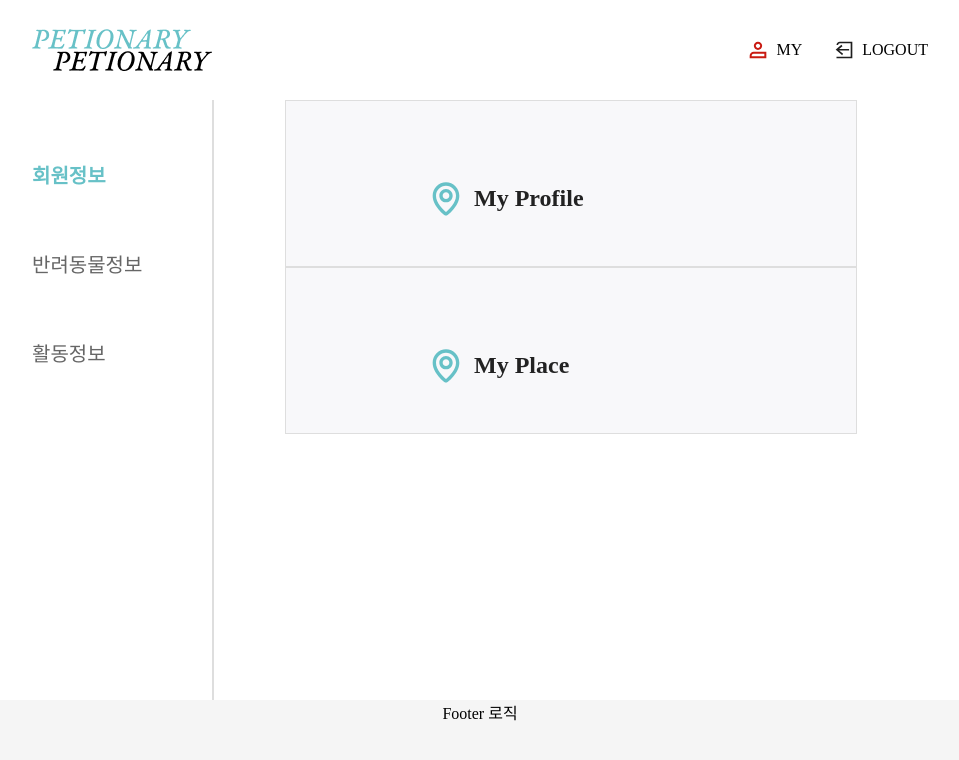
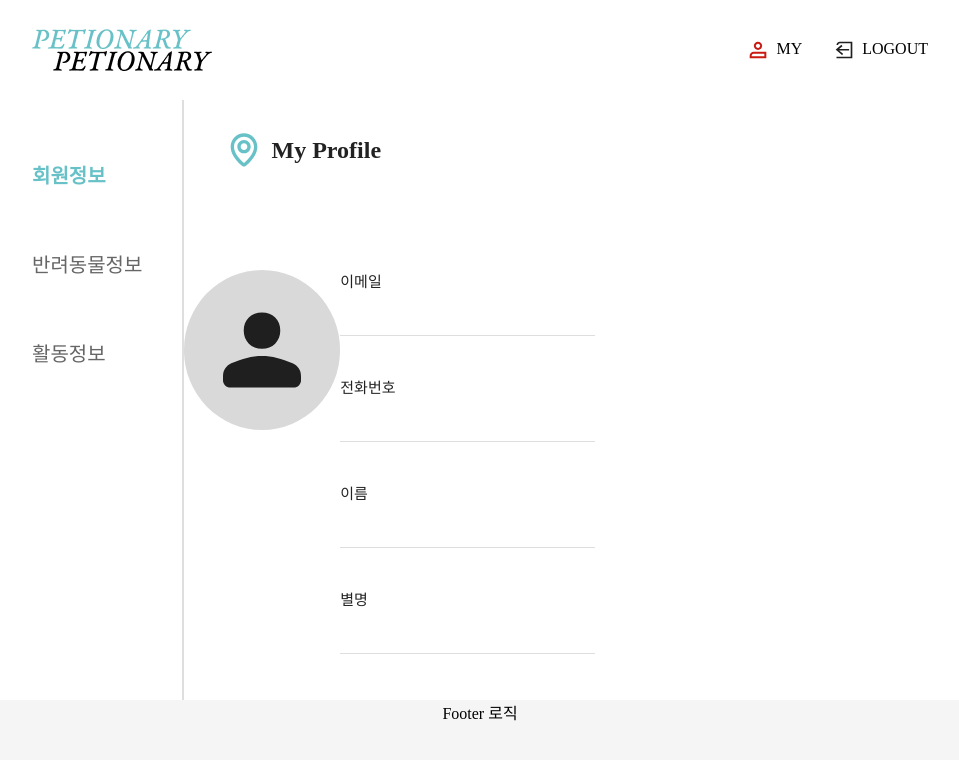
Before and after one commit to Petionary/front, a Next.js app: page /mypage/user in a window 1280 px wide. Shown: the top 760 px of the page, without its empty margins (160-1119 px from the left). Built offline with nearby package versions, Linux system fonts and the light colour scheme.

Commit message:
feat: 마이페이지(회원정보) UI 구현

```diff
--- a/src/component/MyPage/user/components/UserInfo.tsx
+++ b/src/component/MyPage/user/components/UserInfo.tsx
@@ -1,46 +1,68 @@
-'use client';
+import styled from 'styled-components';
+import SectionTitle from '../../common/SectionTitle';
+import Input from '../../common/Input';
+import {Icon, iType} from '@/style/icon';
+import {UserIcon} from '@/icons/default';
+import {IUser} from '@/types/common';
+import Image from 'next/image';
 
-import styled from 'styled-components';
-import Input from '../../common/Input';
-import SectionTitle from '../../common/SectionTitle';
-import Image from 'next/image';
-import {useState} from 'react';
-import {GRAY_COLOR_10, GRAY_COLOR_40} from '@/style/theme';
+interface IProps {
+	user: IUser;
+}
 
-function UserInfo() {
-	const [editToggle, setEditToggle] = useState(false);
-
+function UserInfo({user}: IProps) {
 	return (
-		<Container>
-			<SectionWrapper>
-				<SectionTitle title='My Profile' />
-			</SectionWrapper>
-			{/* 이미지 */}
-			{/* 인풋 */}
-			{/* 관심지역 */}
-			<SectionWrapper>
-				<SectionTitle title='My Place' />
-			</SectionWrapper>
-		</Container>
+		<SectionContainer>
+			<SectionTitle title='My Profile' />
+			<Wrapper>
+				{user?.profileURL ? (
+					<Image
+						width={160}
+						height={160}
+						src={user?.profileURL}
+						alt='user'
+					/>
+				) : (
+					<_IconContainer>
+						<Icon size={'78px'} iType={iType.white}>
+							{UserIcon}
+						</Icon>
+					</_IconContainer>
+				)}
+				<InputWrapper>
+					<Input label='이메일' />
+					<Input label='전화번호' />
+					<Input label='이름' />
+					<Input label='별명' />
+				</InputWrapper>
+			</Wrapper>
+		</SectionContainer>
 	);
 }
-
 export default UserInfo;
 
-const Container = styled.section`
-	width: calc(100% - 180px);
-	overflow-y: scroll;
-	display: flex;
-	flex-direction: column;
-	align-items: center;
+const SectionContainer = styled.section`
+	width: 100%;
 `;
 
-const SectionWrapper = styled.div`
+const InputWrapper = styled.div`
 	display: flex;
-	flex-direction: column;
+	flex-wrap: wrap;
+	width: 600px;
+`;
+
+const _IconContainer = styled.div`
+	width: 160px;
+	height: 160px;
+	background-color: #d9d9d9;
+	border-radius: 100%;
+	display: flex;
 	justify-content: center;
-	padding: 30px 100px;
-	border: 1px solid ${GRAY_COLOR_40};
-	width: 80%;
-	background-color: ${GRAY_COLOR_10};
 `;
+
+const Wrapper = styled.div`
+	width: 100%;
+	display: flex;
+	margin: 100px 0;
+	justify-content: space-evenly;
+`;
--- /dev/null
+++ b/src/component/MyPage/user/components/UserPlace.tsx
@@ -0,0 +1,16 @@
+import styled from 'styled-components';
+import SectionTitle from '../../common/SectionTitle';
+
+function UserPlace() {
+	return (
+		<SectionContainer>
+			<SectionTitle title='My Place' />
+		</SectionContainer>
+	);
+}
+
+export default UserPlace;
+
+const SectionContainer = styled.section`
+	width: 100%;
+`;
--- a/src/component/MyPage/user/index.tsx
+++ b/src/component/MyPage/user/index.tsx
@@ -1,7 +1,29 @@
+'use client';
+
+import styled from 'styled-components';
 import UserInfo from './components/UserInfo';
+import UserPlace from './components/UserPlace';
+import {IUser} from '@/types/common';
 
-function UserPage() {
-	return <UserInfo />;
+interface IProps {
+	user: IUser;
+}
+
+function UserPage({user}: IProps) {
+	return (
+		<Container>
+			<UserInfo />
+			<UserPlace />
+		</Container>
+	);
 }
 
 export default UserPage;
+
+const Container = styled.section`
+	width: 100%;
+	overflow-y: scroll;
+	display: flex;
+	flex-direction: column;
+	align-items: center;
+`;
--- a/src/style/global.ts
+++ b/src/style/global.ts
@@ -34,6 +34,14 @@ const styles = css`
 	div {
 		box-sizing: border-box;
 	}
+
+	h1,
+	h2,
+	h3,
+	p {
+		margin: 0;
+		padding: 0;
+	}
 `;
 
 const GlobalStyle = createGlobalStyle`
--- a/src/types/common.ts
+++ b/src/types/common.ts
@@ -0,0 +1,6 @@
+export interface IUser {
+	email: string;
+	name: string;
+	nickname: string;
+	profileURL: string;
+}
```
